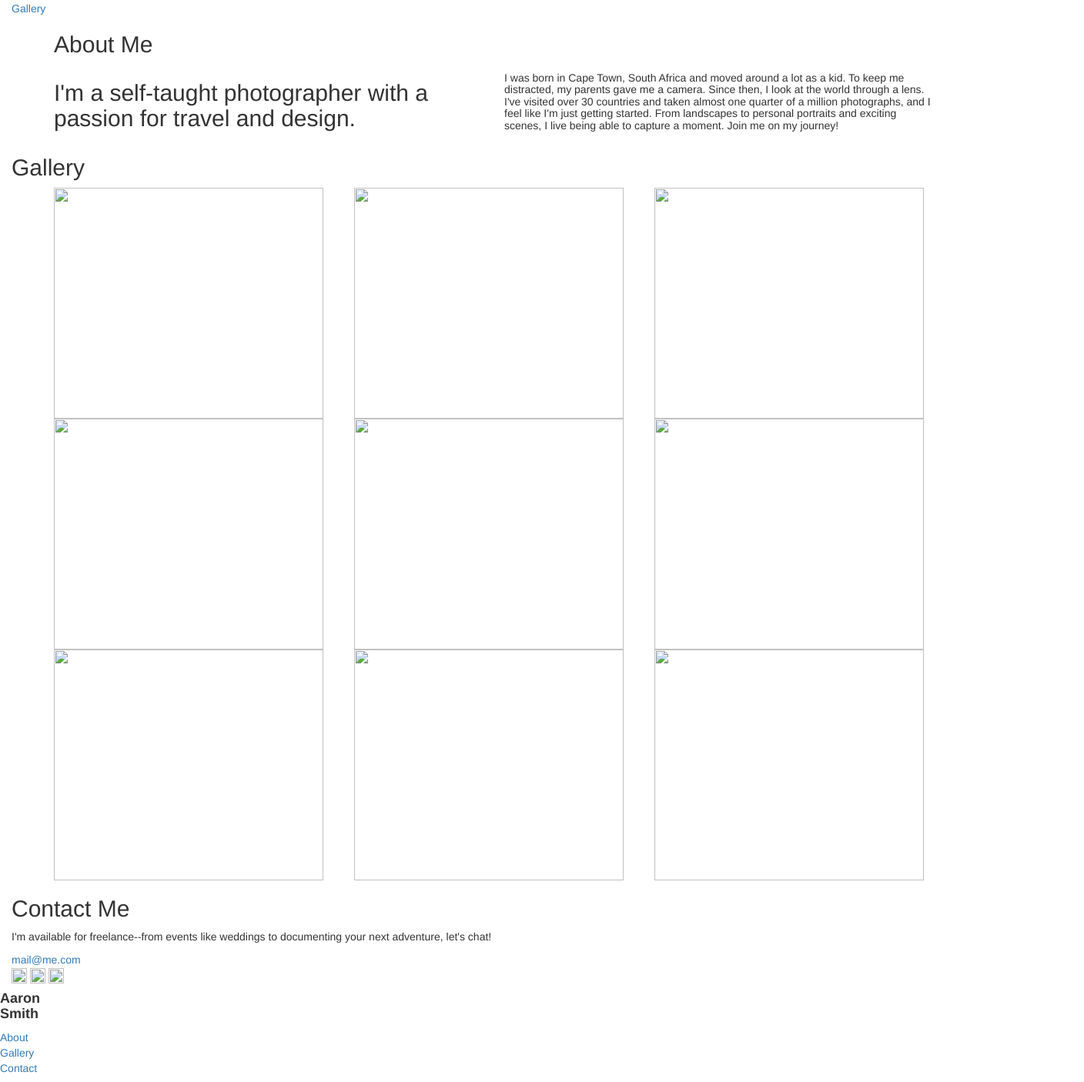
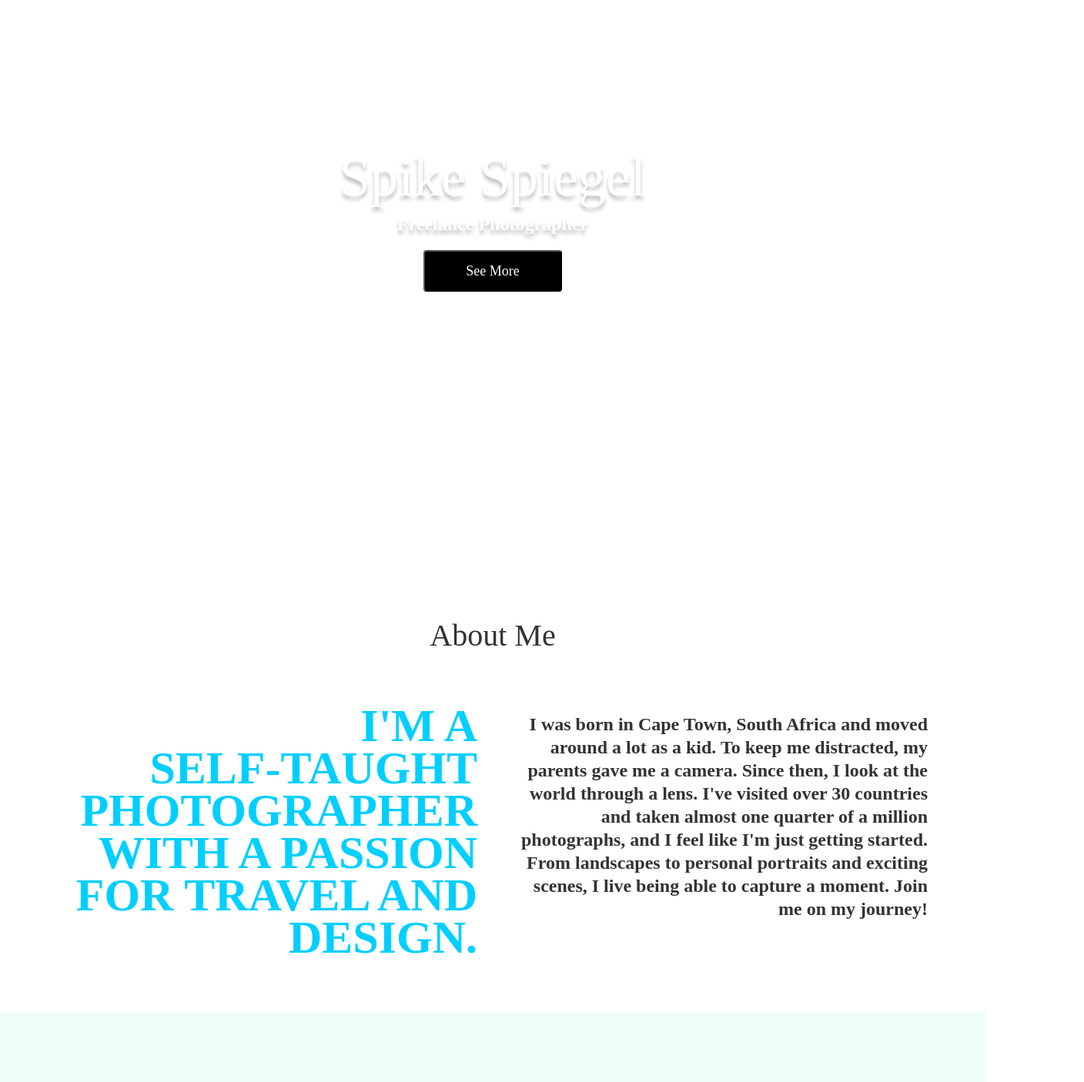
Before and after one commit to aerosmith3430/codecademy-portfolio, a plain HTML site: page portfolio/index.html in a window 1280 px wide. Shown: the part 94-1500 px from the top of the page at 77% size, 1408 px wide, since content can reach past the window. Drawn offline with nearby package versions, Linux system fonts and the light colour scheme; a web font is replaced by a local one.

Commit message:
Added stylesheet and classes to index.html

```diff
--- a/portfolio/index.html
+++ b/portfolio/index.html
@@ -2,79 +2,83 @@
 <html>
 <head>
 	<link rel="stylesheet" href="https://maxcdn.bootstrapcdn.com/bootstrap/3.3.7/css/bootstrap.min.css" integrity="sha384-BVYiiSIFeK1dGmJRAkycuHAHRg32OmUcww7on3RYdg4Va+PmSTsz/K68vbdEjh4u" crossorigin="anonymous">
+	<link rel="stylesheet" type="text/css" href="styles/styles.css">
+	<link rel="stylesheet" type="text/css" href="https://fonts.gstatic.com/s/roboto/v15/ty9dfvLAziwdqQ2dHoyjphTbgVql8nDJpwnrE27mub0.woff2">
 	<title>My Portfolio</title>
 </head>
 <body>
-	<div id="intro" class="container-fluid">
+	<div id="intro" class="container-fluid hero landscape">
 		<h1>Spike Spiegel</h1>
 		<h5>Freelance Photographer</h5>
-		<a href="#gallery">Gallery</a>
+		<a href="#gallery"><button type="button" class="cta">See More</button></a>
 	</div>
-	<div id="about" class="container">
+	<div id="about" class="container hero">
 		<h2>About Me</h2>
 		<div class="row">
-			<div class="col-md-6">
-				<h2>I'm a self-taught photographer with a passion for travel and design.</h2>
+			<div class="col-md-6 left-col">
+				<h2>I'm a <br>self-taught photographer with a passion for travel and design.</h2>
 			</div>
-			<div class="col-md-6">
+			<div class="col-md-6 right-col">
 				<h5>I was born in Cape Town, South Africa and moved around a lot as a kid.  To keep me distracted, my parents gave me a camera.  Since then, I look at the world through a lens.  I've visited over 30 countries and taken almost one quarter of a million photographs, and I feel like I'm just getting started.  From landscapes to personal portraits and exciting scenes, I live being able to capture a moment.  Join me on my journey!</h5>
 			</div>
 		</div>
 	</div>
-	<div id="gallery" class="container-fluid">
+	<div id="gallery" class="container-fluid hero">
 		<h2>Gallery</h2>
 		<div class="container">
 			<div class="row">
 				<div class="col-md-4">
-					<img src="img/gallery/gallery-01.jpg" height="300px" width="350px">
+					<img src="img/gallery/gallery-01.jpg">
 				</div>
 				<div class="col-md-4">
-					<img src="img/gallery/gallery-02.jpg" height="300px" width="350px">
+					<img src="img/gallery/gallery-02.jpg">
 				</div>
 				<div class="col-md-4">
-					<img src="img/gallery/gallery-03.jpg" height="300px" width="350px">
+					<img src="img/gallery/gallery-03.jpg">
 				</div>
 			</div>
 			<div class="row">
 				<div class="col-md-4">
-					<img src="img/gallery/gallery-04.jpg" height="300px" width="350px">
+					<img src="img/gallery/gallery-04.jpg">
 				</div>
 				<div class="col-md-4">
-					<img src="img/gallery/gallery-05.jpg" height="300px" width="350px">
+					<img src="img/gallery/gallery-05.jpg">
 				</div>
 				<div class="col-md-4">
-					<img src="img/gallery/gallery-06.jpg" height="300px" width="350px">
+					<img src="img/gallery/gallery-06.jpg">
 				</div>
 			</div>
 			<div class="row">
 				<div class="col-md-4">
-					<img src="img/gallery/gallery-07.jpg" height="300px" width="350px">
+					<img src="img/gallery/gallery-07.jpg">
 				</div>
 				<div class="col-md-4">
-					<img src="img/gallery/gallery-08.jpg" height="300px" width="350px">
+					<img src="img/gallery/gallery-08.jpg">
 				</div>
 				<div class="col-md-4">
-					<img src="img/gallery/gallery-09.jpg" height="300px" width="350px">
+					<img src="img/gallery/gallery-09.jpg">
 				</div>
 			</div>
 		</div>
 	</div>
-	<div class="container-fluid bridge">
+
+	<div class="container-fluid bridge hero">
 
 	</div>
-	<div id="contact" class="container-fluid">
+
+	<div id="contact" class="container-fluid hero contact">
 		<h2>Contact Me</h2>
 		<p>I'm available for freelance--from events like weddings to documenting your next adventure, let's chat!</p>
-		<a href="mailto:mail@me.com">mail@me.com</a>
+		<a href="mailto:mail@me.com"><button type="button" class="cta">Contact</button></a>
 		<div id="social">
-			<a href="http://www.twitter.com"><img src="img/icons/twitter.svg" height="20px" width="20px"></a>
-			<a href="http://www.instagram.com"><img src="img/icons/instagram.svg" height="20px" width="20px"></a>
-			<a href="http://www.medium.com"><img src="img/icons/medium.svg" height="20px" width="20px"></a>
+			<a href="http://www.twitter.com"><img src="img/icons/twitter.svg"></a>
+			<a href="http://www.instagram.com"><img src="img/icons/instagram.svg"></a>
+			<a href="http://www.medium.com"><img src="img/icons/medium.svg"></a>
 		</div>
 	</div>
 	<div id="footer">
 		<div class="footer-item">
-			<h4><strong>Aaron<br>Smith</strong></h4>
+			<h4><strong>Spike<br>Speigel</strong></h4>
 		</div>
 		<div class="footer-item">
 			<a href=#intro>About</a>
@@ -85,6 +89,9 @@
 		<div class="footer-item">
 			<a href=#contact>Contact</a>
 		</div>
+		<div id="copyright">
+			<span>© Spike Spiegel</span>
+		</div>
 	</div>
 </body>
 </html>
--- /dev/null
+++ b/portfolio/styles/styles.css
@@ -0,0 +1,210 @@
+@font-face {
+  font-family: 'Roboto';
+  font-style: normal;
+  font-weight: 100;
+  src: local('Roboto Thin'), local('Roboto-Thin'), url(https://fonts.gstatic.com/s/roboto/v15/ty9dfvLAziwdqQ2dHoyjphTbgVql8nDJpwnrE27mub0.woff2) format('woff2');
+  unicode-range: U+0460-052F, U+20B4, U+2DE0-2DFF, U+A640-A69F;
+}
+
+.hero {
+	font-family: "Roboto", Serif;
+	text-align: center;
+	min-height: 800px;
+	background-size: cover;
+	padding-bottom: 50px;
+	display: flex;
+	align-items: center;
+	justify-content: center;
+	flex-direction: column;
+}
+
+.hero h2 {
+	margin: 100px 0 50px 0;
+	font-size: 40px;
+	line-height: 40px;
+}
+
+#intro h1, #intro h5 {
+	text-shadow: 0px 5px 5px rgba(0,0,0,.25);
+}
+
+.hero h1 {
+	font-size: 72px;
+	line-height: 55px;
+}
+
+.hero h5 {
+	margin-bottom: 20px;
+	font-size: 24px;
+	font-weight: 700;
+}
+
+.hero.landscape {
+	color: white;
+}
+
+.cta {
+	background-color: black;
+	color: white;
+	padding: 0px;
+	width: 180px;
+	font-size: 18px;
+	line-height: 50px;
+	border-radius: 4px;
+	cursor: pointer;
+}
+
+.cta:hover {
+	background: #00CFFF;
+}
+
+#about {
+	min-height: 0;
+}
+
+.left-col {
+	color: #00CFFF;
+	padding: 20px;
+	text-transform: uppercase;
+	text-align: right;
+}
+
+.left-col h2 {
+	margin-top: 0;
+	margin-bottom: 0;
+	font-size: 60px;
+	font-weight: 700;
+	line-height: 55px;
+}
+
+.right-col {
+	padding: 20px;
+	text-align: right;
+}
+
+.right-col h5 {
+	font-size: 24px;
+	line-height: 30px;
+}
+
+#gallery {
+	background-color: #EEFDF9;
+}
+
+#gallery .container {
+	padding: 0;
+	margin: 0;
+}
+
+.col-md-4 {
+	overflow: hidden;
+	padding: 0 5px 10px 5px;
+}
+
+.col-md-4 img {
+	height: 100%;
+	max-width: 390px;
+	max-height: 380px;
+}
+
+.bridge {
+	background: url("../img/bridge/bridge.jpg") no-repeat center center;
+	width: 100%;
+}
+
+#contact {
+	text-align: center;
+}
+
+#contact p {
+	text-align: center;
+	font-size: 24px;
+	max-width: 740px;
+	margin-bottom: 40px;
+}
+
+#social {
+	padding: 20px;
+}
+
+#social a {
+	margin: 0px 10px;
+	text-decoration: none;
+}
+
+#social img {
+	height: 20px;
+}
+
+#social img:hover {
+	opacity: .5;
+}
+
+#footer {
+	height: 40px;
+	margin: 0 10%;
+	padding-bottom: 150px;
+	width: 100%;
+	display: flex;
+	flex-direction: row;
+	align-items: center;
+}
+
+#footer a {
+	margin: 0 20px 0 5px;
+	padding: 0;
+	font-size: 16px;
+	color: black;
+	line-height: 40px;
+}
+
+#footer .footer-item {
+	max-width: 100px;
+	flex: 1;
+}
+
+#copyright {
+	color: #00E2AC;
+	text-align: right;
+}
+
+#copyright span {
+	display: flex;
+	justify-content: flex-end;
+}
+
+@media (max-width: 480px) {
+	#intro {
+		min-height: 640px;
+	}
+
+	#about .left-col {
+		font-size: 42px;
+		line-height: 40px;
+	}
+
+	#footer {
+		margin: 0 20px;
+	}
+
+	#footer h4 {
+		padding-right: 20px;
+	}
+}
+
+@media (max-width: 992px) {
+	.row {
+		width: 100%;
+	}
+
+	.col-md-4 {
+		width: 100%;
+	}
+
+	.col-md-4 > img {
+		width: 100%;
+		height: auto;
+		max-width: 992px;
+		max-height: 900px;
+	}
+}
```
